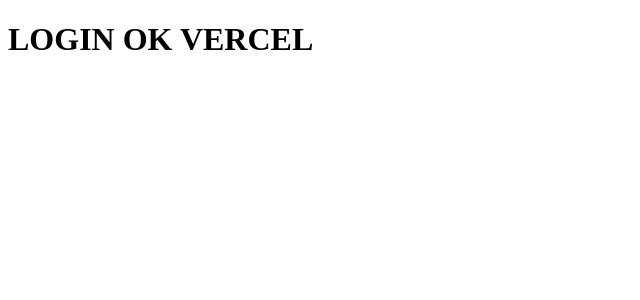
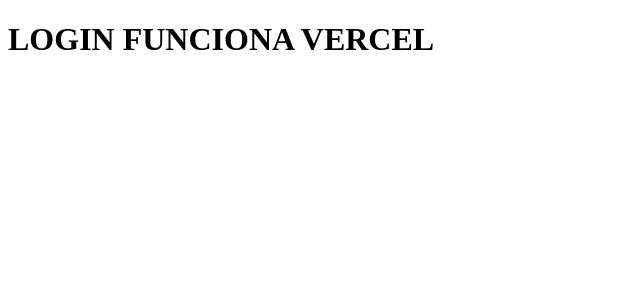
Before and after one commit to humanresearch2015/humanresearchacademy, a Next.js app: page /login in a window 1280 px wide. Shown: the top 300 px of the page, without its empty margins (0-640 px from the left). Built offline with nearby package versions, Linux system fonts and the light colour scheme.

Commit message:
clean install fix

```diff
--- a/app/login/page.tsx
+++ b/app/login/page.tsx
@@ -1,3 +1,3 @@
 export default function Page() {
-  return <h1>LOGIN OK VERCEL</h1>;
+  return <h1>LOGIN FUNCIONA VERCEL</h1>;
 }
```
Also changed, not shown: package.json (+9 -11 lines), 1 other file (tests, documents, lock files or other folders).
